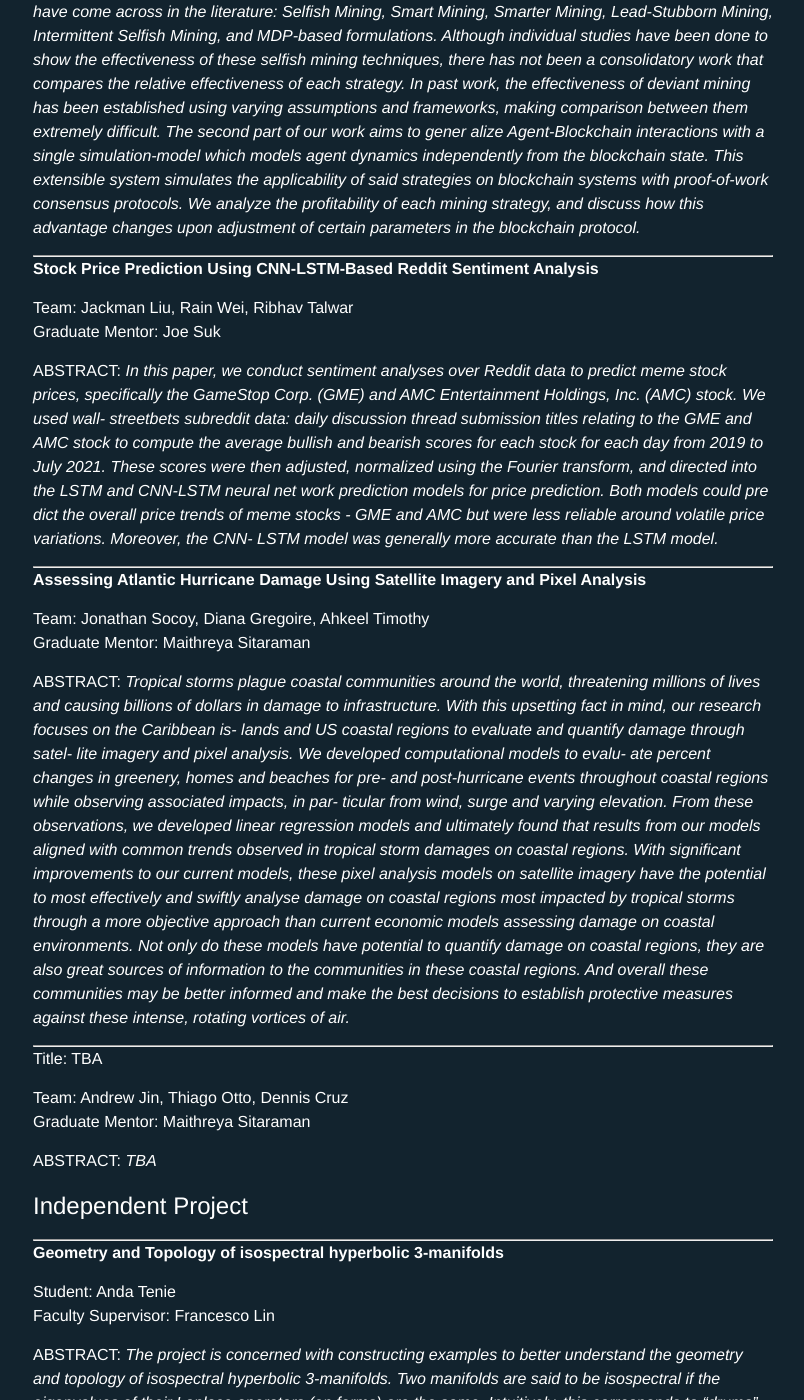
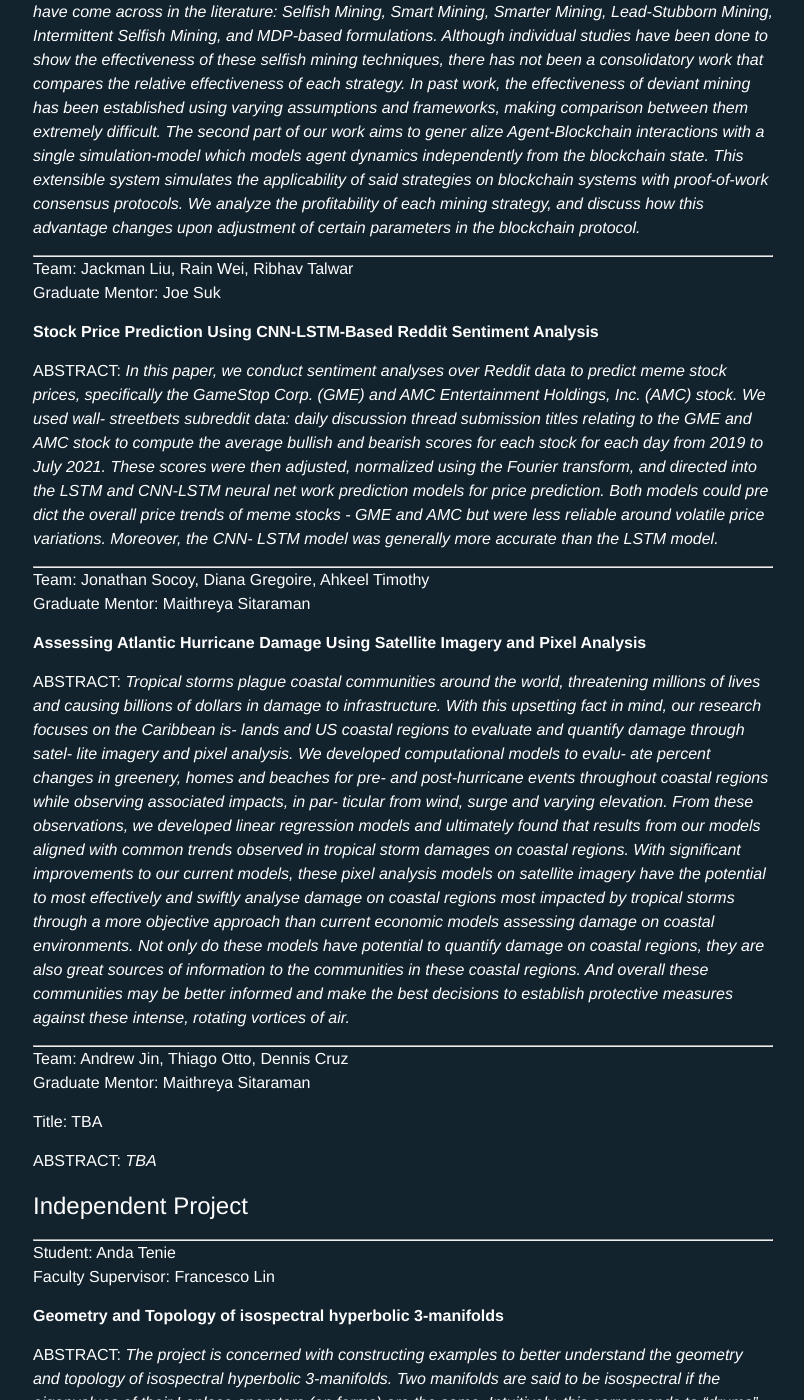
Before and after one commit to ColumbiaUndergradMathModeling/Home, a Jekyll site: the page built from pages/sums/su21.md, in a window 1280 px wide and 1400 px high, scrolled down 2995 px. Shown: the whole window, without its empty margins (237-1041 px from the left). Built offline with Jekyll 4.4.1, drawn with Linux system fonts in a browser that asks for light colours; some of the changed text lies outside the part shown.

Commit message:
Update su21.md

```diff
--- a/pages/sums/su21.md
+++ b/pages/sums/su21.md
@@ -54,27 +54,30 @@ We consider a sequence of random planar maps embedded in the unit square defined
 We analyze the set of $\alpha$-thick points, which are points in the square at which the sequence of random planar maps is asymptotically "$\alpha$-concentrated".  A Euclidean-typical point is $p$-thick, so the set of points with thickness $\alpha$ has measure zero for each $\alpha \neq p$. Our main result computes the a.s. Hausdorff dimension of the set of $\alpha$-thick points, which gives a finer description of the size of the set that distinguishes between different values of $\alpha$.*
 
 ___
-#### **Constructing an estimator of FBM under noise**
 Team: David Chen, Wangdong Jia, Bryce Joseph Monier, Shiyang Shen <br/>
 Project Lead: Carsten Chong <br/>
 Graduate TA: Christian Serio  <br/>
 
+#### **Constructing an estimator of FBM under noise**
+
 ABSTRACT: *Fractional Brownian Motion (FBM) is an important generalization of Brownian Motion parameterized by the Hurst index. The Hurst index is a real-valued number H ∈ (0,1) that, informally, characterizes continuous processes that are “rougher” (when H < 1/2) or “smoother” (when H > 1/2) than standard Brownian motion, which is exactly defined by fBM with H = 1/2. In this presentation, we show how one may construct an estimator for an unknown Hurst index H given a single realized path of an fBM whose values are only observed with measurement noise. The main tool to develop this estimator is a theorem considering what quadratic variation-type functionals of these processes would converge to. The proof of this theorem is the main result of this REU project and adapts previously seen techniques such as pre-averaging, truncation and discretization to our current setting. Our results also allow us to derive estimators for H in the presence of stochastic volatility.*
 
 ___
-#### Title: TBA
 Team: Nicholas Gaston Molina, Siddharth Mehr Mane, Erdem Baha Topbas, Zhenfeng Tu <br/>
 Project Lead: Konstantin Matestski <br/>
 Graduate TA: Hindy Drillick <br/>
+
+#### Title: TBA
 
 ABSTRACT: *TBA*
 
 ## CSUREMM:
 
 ___
-#### **Traders in a Strange Land: Agent-based discrete-event market simulation of the Figgie card game**
 Team: Anthony Ozerov, Steven DiSilvio, Yu (Anna) Luo <br/>
 Graduate Mentor: Alejandra Quintos Lima <br/>
+
+#### **Traders in a Strange Land: Agent-based discrete-event market simulation of the Figgie card game**
 
 ABSTRACT: *Figgie is a card game that approximates open-outcry commodities trading. We design strategies for
 Figgie and study their performance and the resulting market behavior. To do this, we develop a flexible
@@ -129,9 +132,10 @@ of each mining strategy, and discuss how this advantage changes upon adjustment
 parameters in the blockchain protocol.*
 
 ___
-#### **Stock Price Prediction Using CNN-LSTM-Based Reddit Sentiment Analysis**
 Team: Jackman Liu, Rain Wei, Ribhav Talwar <br/>
 Graduate Mentor: Joe Suk <br/>
+
+#### **Stock Price Prediction Using CNN-LSTM-Based Reddit Sentiment Analysis**
 
 ABSTRACT: *In this paper, we conduct sentiment analyses over Reddit data to
 predict meme stock prices, specifically the GameStop Corp. (GME)
@@ -147,9 +151,10 @@ were less reliable around volatile price variations. Moreover, the CNN-
 LSTM model was generally more accurate than the LSTM model.*
 
 ___
-#### **Assessing Atlantic Hurricane Damage Using Satellite Imagery and Pixel Analysis**
 Team: Jonathan Socoy, Diana Gregoire, Ahkeel Timothy <br/>
 Graduate Mentor: Maithreya Sitaraman <br/>
+
+#### **Assessing Atlantic Hurricane Damage Using Satellite Imagery and Pixel Analysis**
 
 ABSTRACT: *Tropical storms plague coastal communities around the world, threatening
 millions of lives and causing billions of dollars in damage to infrastructure.
@@ -172,9 +177,10 @@ better informed and make the best decisions to establish protective measures
 against these intense, rotating vortices of air.*
 
 ___
-#### Title: TBA
 Team: Andrew Jin, Thiago Otto, Dennis Cruz <br/>
 Graduate Mentor: Maithreya Sitaraman <br/>
+
+#### Title: TBA
 
 ABSTRACT: *TBA*
 
@@ -182,9 +188,10 @@ ABSTRACT: *TBA*
 ## Independent Project
 
 ___
-#### **Geometry and Topology of isospectral hyperbolic 3-manifolds**
 Student: Anda Tenie <br/>
 Faculty Supervisor: Francesco Lin <br/>
+
+#### **Geometry and Topology of isospectral hyperbolic 3-manifolds**
 
 ABSTRACT: *The project is concerned with constructing examples to better understand the geometry and topology of isospectral hyperbolic 3-manifolds. Two manifolds are said to be isospectral if the eigenvalues of their Laplace operators (on forms) are the same. Intuitively, this corresponds to “drums” of different shapes whose frequencies are heard the same.
 We implemented Sunada's general construction which gives a pair of isospectral manifolds as covering spaces of the sames base.
```
